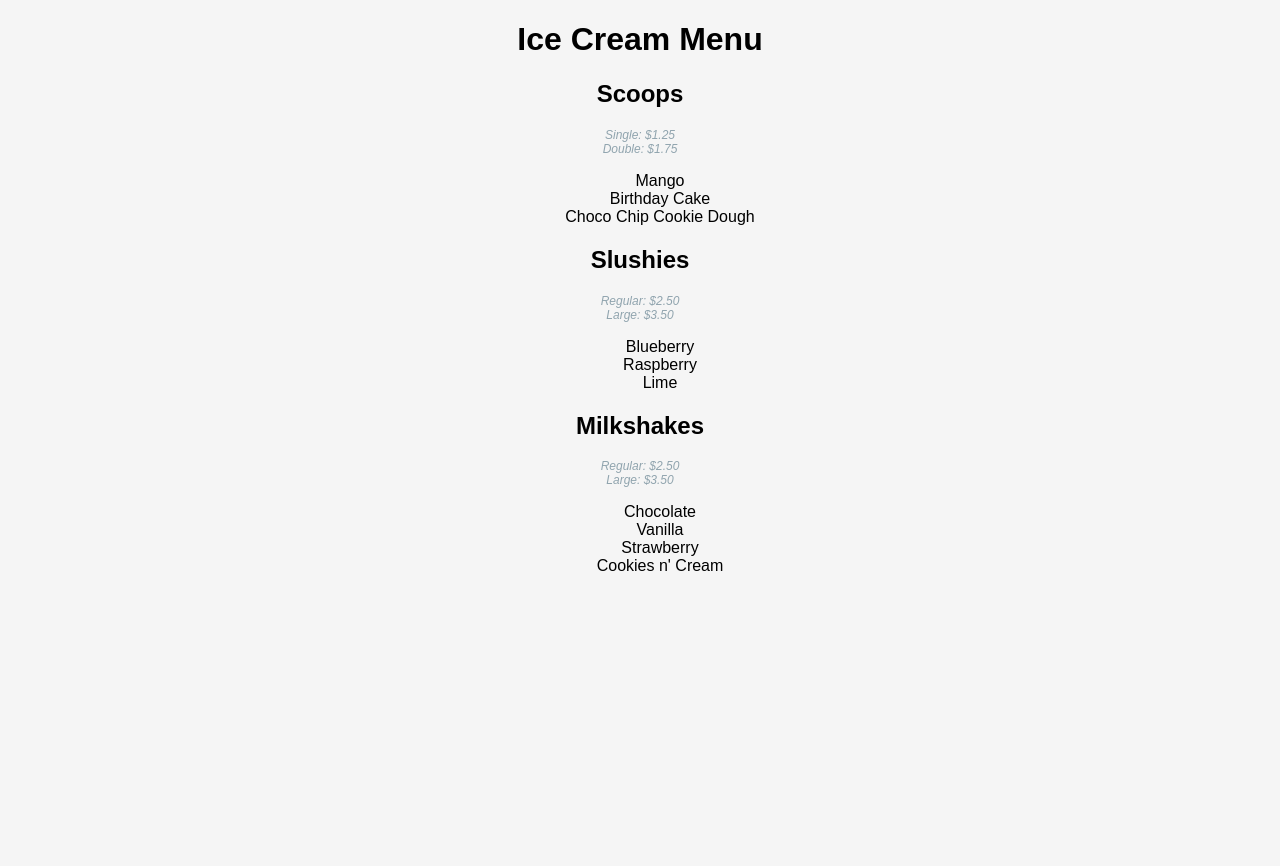
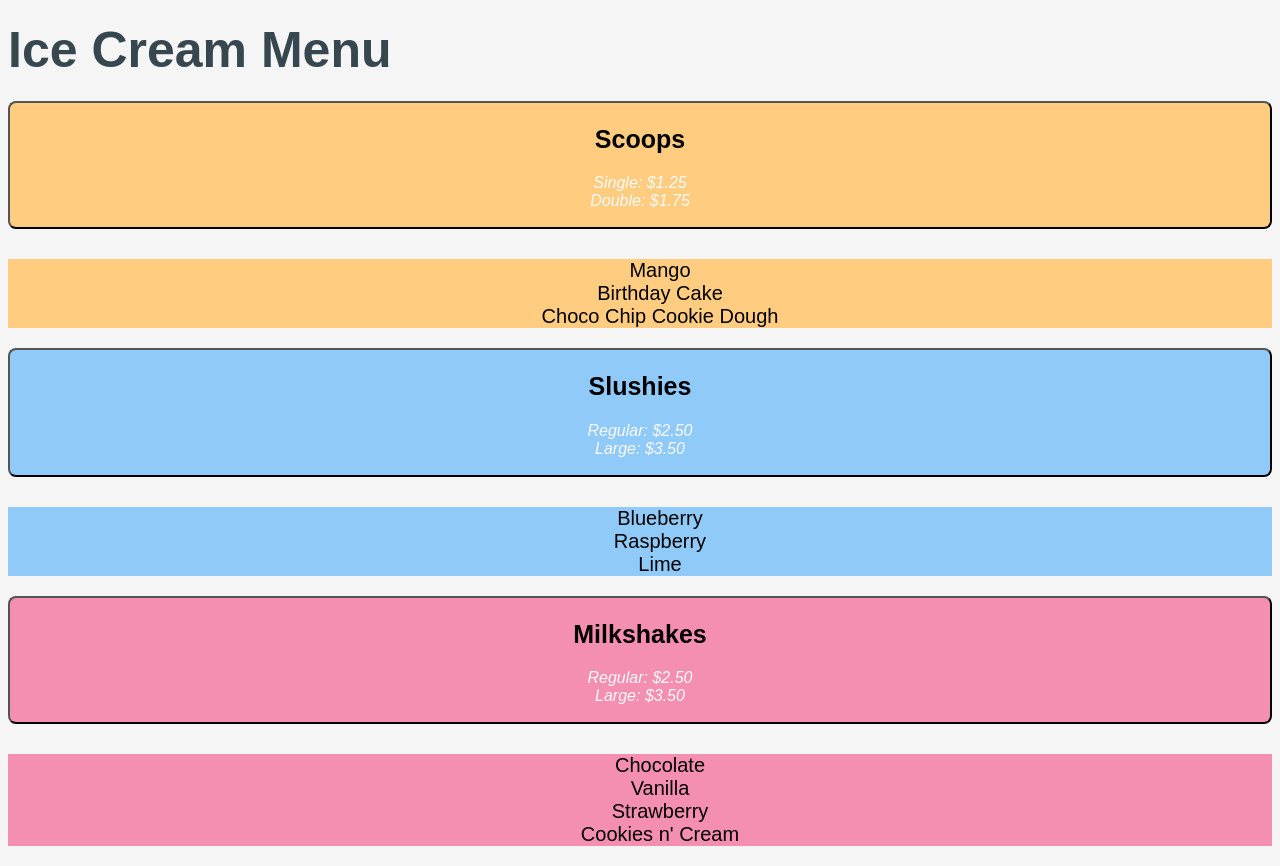
Before and after one commit to spicyChick3ns/IceCreamMenu, a plain HTML site: page index.html in a window 1280 px wide. Before the commit the page ends 800 px from the top, so only its background shows below. Drawn offline with nearby package versions, Linux system fonts and the light colour scheme.

Commit message:
updated version, more JS

```diff
--- a/css/stylesheet.css
+++ b/css/stylesheet.css
@@ -2,14 +2,48 @@
   font-family: sans-serif;
   background-color: #F5F5F5;
 }
-#iceCreamTitle {
+h2 {
+  font-size: 25px;
+}
+li {
+  list-style: none;
+
+}
+ul {
+
+  font-size: 20px;
+  list-style-type:square;
+  text-align: center;
+}
+button {
+  border-radius: 8px;
+  vertical-align: middle;
+  width: 100%;
+  margin-bottom: 10px;
+}
+/*button :hover{
+}*/
+#scoop *{
+  background-color: #FFCC80;
+
+}
+#slushie * {
+  background-color: #90CAF9;
+}
+#milkshake * {
+  background-color: #F48FB1;
+}
+#iceCreamTitle *  {
   font-family:sans-serif;
   font-weight: bold;
-  font-size: auto;
-  text-align: center;
+  font-size: 50px;
+  text-align:center;
+  color: #37474F;
 }
-ul {
-  list-style-type:none;
+
+#left {
+  width: 50%;
+  float:left;
 }
 
 #right {
@@ -19,6 +53,7 @@ ul {
 }
 #scoopList {
   text-align: center;
+
 }
 #container {
   text-align: center;
@@ -27,14 +62,8 @@ ul {
   clear:both;
 }
 .pricing {
-  font-size: 12px;
+  font-size: 16px;
   font-style: italic;
   text-align: center;
-  color:#90A4AE;
-  margin: 0px;
+  color:#FAFAFA;
 }
-#left {
-  /*vertical-align:middle;*/
-  width: 50%;
-  float:left;
-}
--- a/index.html
+++ b/index.html
@@ -6,70 +6,55 @@
     <link rel="stylesheet" href="css/stylesheet.css">
   </head>
 
-  <body>
-    <div>
-      <h1 id="iceCreamTitle"> Ice Cream Menu </h1>
-      <div id="container">
-        <div id="" class="container" >
+  <body id="all">
+
+      <h1 id="iceCreamTitle"> <a href="http://spicychick3ns.github.io/IceCreamMenu" style="text-decoration: none">Ice Cream Menu </a></h1>
+        <div class="container" >
+          <div id="scoop">
+          <button id="sBtn">
             <h2> Scoops</h2>
             <p class="pricing"> Single: $1.25 </br>Double: $1.75 </p>
-          <div id="scoopList">
-          <ul>
-            <li> Mango</li>
-            <li> Birthday Cake</li>
-            <li> Choco Chip Cookie Dough</li>
+          </button>
+          <div class="container">
+            <ul id="scoopFlavour">
+              <li > Mango</li>
+              <li > Birthday Cake</li>
+              <li > Choco Chip Cookie Dough</li>
             </ul>
           </div>
+        </div>
+          <div id="slushie">
+            <button id="slushBtn">
               <h2> Slushies </h2>
               <p class="pricing"> Regular: $2.50 </br>Large: $3.50 </p>
-
+            </button>
+            <div class="container" >
               <ul>
                 <li> Blueberry</li>
                 <li> Raspberry</li>
                 <li> Lime</li>
               </ul>
+            </div>
+          </div>
+          <div id="milkshake">
+            <button id ="mBtn">
               <h2> Milkshakes </h2>
               <p class="pricing"> Regular: $2.50 </br>Large: $3.50 </p>
-
+            </button>
+            <div class="container" >
               <ul>
                 <li> Chocolate</li>
                 <li> Vanilla</li>
                 <li> Strawberry</li>
                 <li> Cookies n' Cream</li>
-
               </ul>
             </div>
-
-        <!-- <div id="right" class="container">
-          <h2> Scoops </h2>
-          <p class="pricing"> Regular: $2.50 </br>Large: $3.50 </p>
-
-          <ul>
-            <li> Mango</li>
-            <li> Birthday Cake</li>
-            <li> Chocolate Chip Cookie Dough</li>
-          </ul>
-          <h2> Scoops </h2>
-          <p class="pricing"> Regular: $2.50 </br>Large: $3.50 </p>
-
-          <ul>
-            <li> Mango</li>
-            <li> Birthday Cake</li>
-            <li> Chocolate Chip Cookie Dough</li>
-          </ul>
-          <h2> Extra Toppings </h2>
-          <p class="pricing"> $0.50 Each </p>
-          <ul>
-            <li> Almonds</li>
-            <li> Gummy Bears</li>
-            <li> Skor Chunks</li>
-
-          </ul>
-        </div> -->
-        <div class="clear"></div>
           </div>
         </div>
-    <script> src="js/main.js" </script>
+
+        <!-- <div class="clear"></div> -->
+    <script src='https://cdnjs.cloudflare.com/ajax/libs/jquery/3.1.1/jquery.min.js'></script>
+    <script src="js/main.js"> </script>
   </body>
 
 </html>
```
Lines whose indentation alone changed are shown as unchanged.
